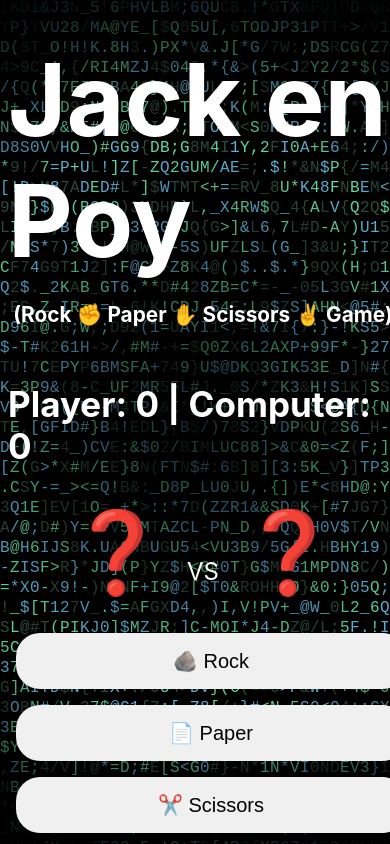
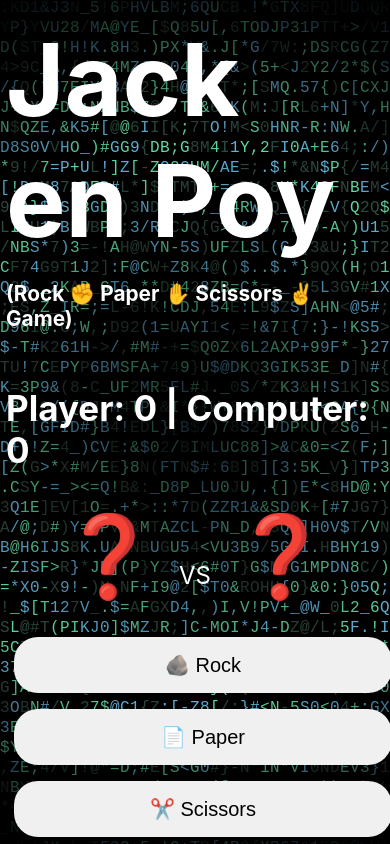
Before and after one commit to Vaan236/rock-paper-scissors-game, a React (Create React App) app: page / in a window 390 px wide. Built offline with nearby package versions, Linux system fonts and the light colour scheme.

Commit message:
adjust 2

```diff
--- a/src/App.css
+++ b/src/App.css
@@ -1,37 +1,44 @@
 /* Mobile-friendly styles */
 @media (max-width: 600px) {
   .App-header {
-    font-size: 1rem;
-    padding: 16px;
+    font-size: 0.9rem;
+    padding: 12px;
+    min-height: unset;
+    height: auto;
+    width: 100vw;
+    position: static;
+    box-sizing: border-box;
   }
   .game-button {
-    font-size: 1rem;
-    padding: 12px 20px;
+    font-size: 0.9rem;
+    padding: 10px 12px;
     width: 100%;
-    margin: 8px 0;
+    margin: 6px 0;
   }
   .choice-btn {
     flex-direction: column;
     align-items: stretch;
+    width: 100%;
+    padding: 0 8px;
   }
   h1 {
-    font-size: 2.5rem;
+    font-size: 2rem;
+    margin-bottom: 8px;
+  }
+  .game-result {
+    font-size: 1.2rem;
   }
 }
 
-/* For smaller phones */
 @media (max-width: 400px) {
   .App-header {
-    font-size: 0.8rem;
-    padding: 8px;
-  }
-  .game-button {
     font-size: 0.7rem;
-    padding: 10px 12px;
-    width: 100%;
-    margin: 6px 0;
+    padding: 6px;
   }
   h1 {
+    font-size: 1.2rem;
+  }
+  .game-result {
     font-size: 1rem;
   }
 }
@@ -67,8 +74,6 @@
 
 .App-header {
   background-color: transparent;
-  min-height: 100vh;
-  width: 100vw;
   position: absolute;
   top: 0;
   left: 0;
```
